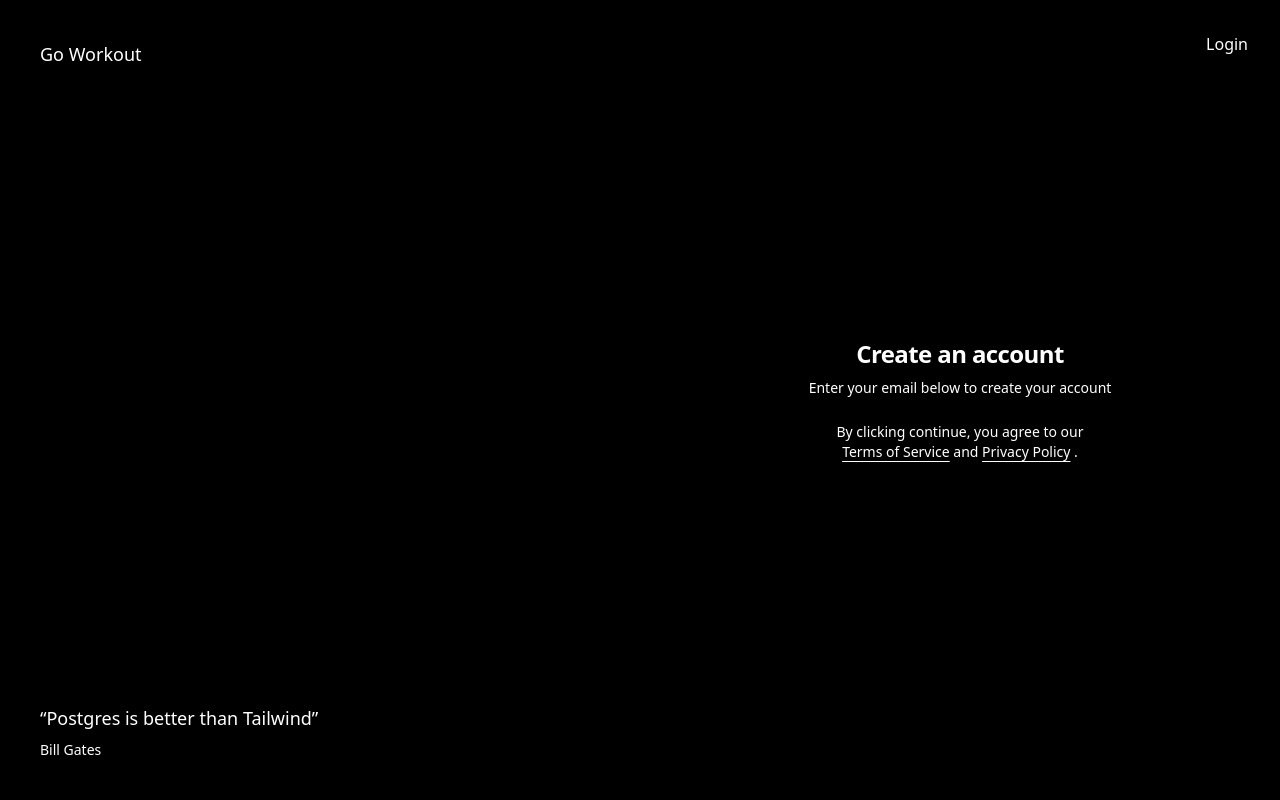
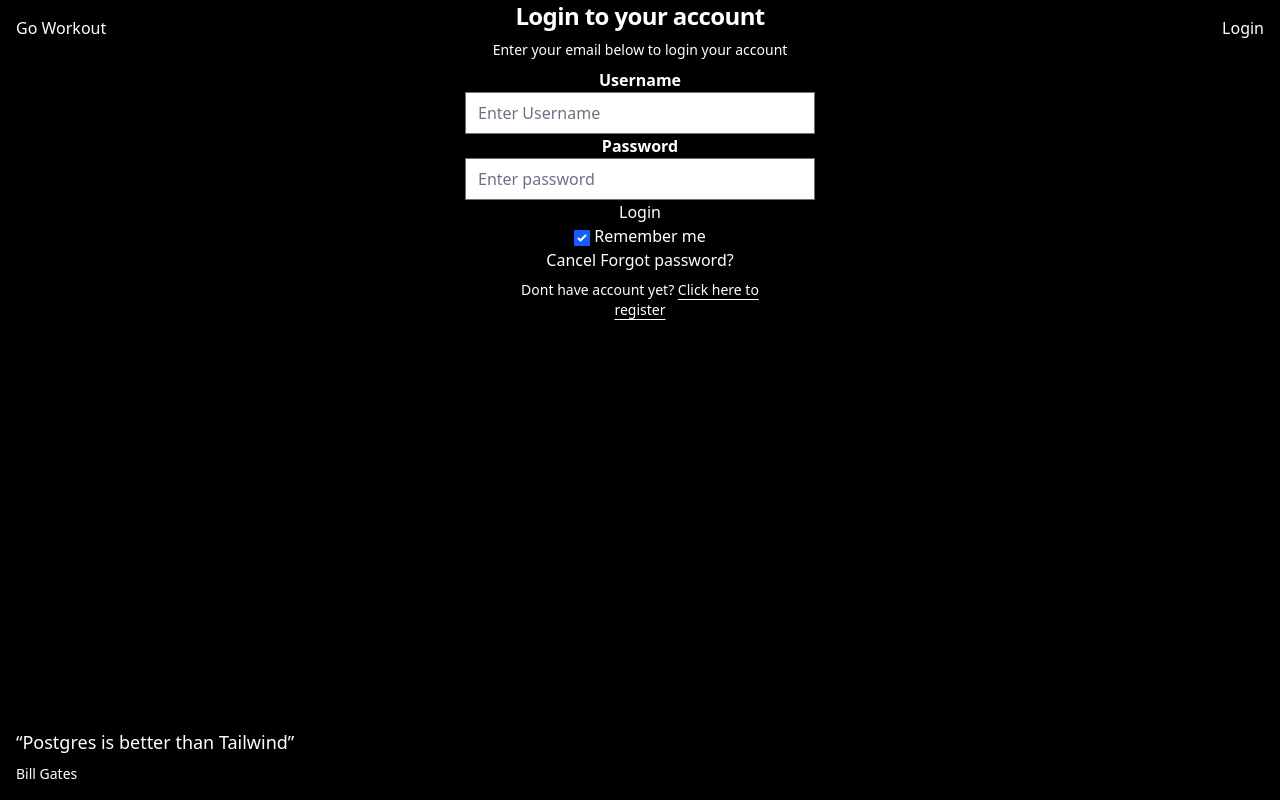
Before and after one commit to joaopaulomendes95/goworkout, a SvelteKit app in the folder frontend/: page /login in a window 1280 px wide. Built offline with nearby package versions, Linux system fonts and the light colour scheme.

Commit message:
login and register layout?

```diff
--- a/frontend/src/routes/login/+page.svelte
+++ b/frontend/src/routes/login/+page.svelte
@@ -2,52 +2,47 @@
 	const { data } = $props();
 
 	console.log('Page Data Login', data);
-
-	// user info
-	// let username = '';
-	// let email = '';
-	// let password = '';
-	// let bio = '';
-	// idk, gpt
-	// let error: string | null = null;
-	// let loading = false;
 </script>
 
-<div class="md:hidden"></div>
-<div
-	class="relative container hidden h-[800px] flex-col items-center justify-center md:grid lg:max-w-none lg:grid-cols-2 lg:px-0"
->
-	<button class="absolute top-4 right-4 md:top-8 md:right-8"> Login </button>
-	<div class="bg-muted relative hidden h-full flex-col p-10 text-white lg:flex dark:border-r">
-		<div class="absolute inset-0 bg-cover"></div>
-		<div class="relative z-20 flex items-center text-lg font-medium">
-			<!-- <Command class="mr-2 h-6 w-6" /> -->
-			Go Workout
-		</div>
-		<div class="relative z-20 mt-auto">
-			<blockquote class="space-y-2">
-				<p class="text-lg">&ldquo;Postgres is better than Tailwind&rdquo;</p>
-				<footer class="text-sm">Bill Gates</footer>
-			</blockquote>
-		</div>
-	</div>
-	<div class="lg:p-8">
-		<div class="mx-auto flex w-full flex-col justify-center space-y-6 sm:w-[350px]">
+<div class="main">
+	<div class="absolute top-4 left-4">Go Workout</div>
+	<button class="absolute top-4 right-4">Login</button>
+	<div class="mx-auto flex w-full flex-col justify-center space-y-6 sm:w-[350px]">
+		<div class="cabecalho">
 			<div class="flex flex-col space-y-2 text-center">
-				<h1 class="text-2xl font-semibold tracking-tight">Create an account</h1>
-				<p class="text-muted-foreground text-sm">Enter your email below to create your account</p>
+				<div class="flex flex-col space-y-2 text-center">
+					<h1 class="text-2xl font-semibold tracking-tight">Login to your account</h1>
+					<p class="text-muted-foreground text-sm">Enter your email below to login your account</p>
+				</div>
+				<form action="user_login" method="post">
+					<div class="flex flex-col text-center">
+						<label for="username"><b>Username</b></label>
+						<input type="text" placeholder="Enter Username" name="username" required />
+						<label for="password"><b>Password</b></label>
+						<input type="password" placeholder="Enter password" name="password" required />
+						<button type="submit">Login</button>
+						<label>
+							<input type="checkbox" checked="checked" name="remember" /> Remember me
+						</label>
+					</div>
+					<div class="container">
+						<button type="button" class="cancelbtn">Cancel</button>
+						<span class="psw">Forgot <a href="placeholder">password?</a></span>
+					</div>
+				</form>
+				<p class="text-muted-foreground px-8 text-center text-sm">
+					Dont have account yet?
+					<a href="/register" class="hover:text-primary underline underline-offset-4">
+						Click here to register
+					</a>
+				</p>
 			</div>
-			<p class="text-muted-foreground px-8 text-center text-sm">
-				By clicking continue, you agree to our
-				<a href="/terms" class="hover:text-primary underline underline-offset-4">
-					Terms of Service
-				</a>
-				and
-				<a href="/privacy" class="hover:text-primary underline underline-offset-4">
-					Privacy Policy
-				</a>
-				.
-			</p>
+			<div class="absolute bottom-4 left-4">
+				<blockquote class="space-y-2">
+					<p class="text-lg">&ldquo;Postgres is better than Tailwind&rdquo;</p>
+					<footer class="text-sm">Bill Gates</footer>
+				</blockquote>
+			</div>
 		</div>
 	</div>
 </div>
--- a/frontend/src/routes/register/+page.svelte
+++ b/frontend/src/routes/register/+page.svelte
@@ -1 +1,51 @@
-<h1 class="text-2xl text-orange-300">Register page</h1>
+<script lang="ts">
+	const { data } = $props();
+
+	console.log('Page Data Register', data);
+</script>
+
+<div class="main">
+	<div class="absolute top-4 left-4">Go Workout</div>
+	<button class="absolute top-4 right-4">Register</button>
+	<div class="mx-auto flex w-full flex-col justify-center space-y-6 sm:w-[350px]">
+		<div class="cabecalho">
+			<div class="flex flex-col space-y-2 text-center">
+				<h1 class="text-2xl font-semibold tracking-tight">Create account</h1>
+				<p class="text-muted-foreground text-sm">Enter the details below to create a account</p>
+			</div>
+			<form action="user_register" method="post">
+				<div class="flex flex-col text-center">
+					<label for="username"><b>Username</b></label>
+					<input type="text" placeholder="Enter Username" name="username" required />
+					<label for="email"><b>Email</b></label>
+					<input type="text" placeholder="Enter Email" name="email" required />
+					<label for="password"><b>Password</b></label>
+					<input type="password" placeholder="Enter Password" name="password" required />
+					<br />
+					<button type="submit">Register</button>
+					<br />
+					<label>
+						<input type="checkbox" checked="checked" name="remember" /> Remember me
+					</label>
+				</div>
+			</form>
+			<p class="text-muted-foreground px-8 text-center text-sm">
+				By clicking continue, you agree to our
+				<a href="/terms" class="hover:text-primary underline underline-offset-4">
+					Terms of Service
+				</a>
+				and
+				<a href="/privacy" class="hover:text-primary underline underline-offset-4">
+					Privacy Policy
+				</a>
+				.
+			</p>
+		</div>
+	</div>
+	<div class="absolute bottom-4 left-4">
+		<blockquote class="quote">
+			<p class="text">&ldquo; You miss 100% of the shots you don't take. -Wayne Gretzky.&rdquo;</p>
+			<footer class="author">Michael Scott</footer>
+		</blockquote>
+	</div>
+</div>
```
